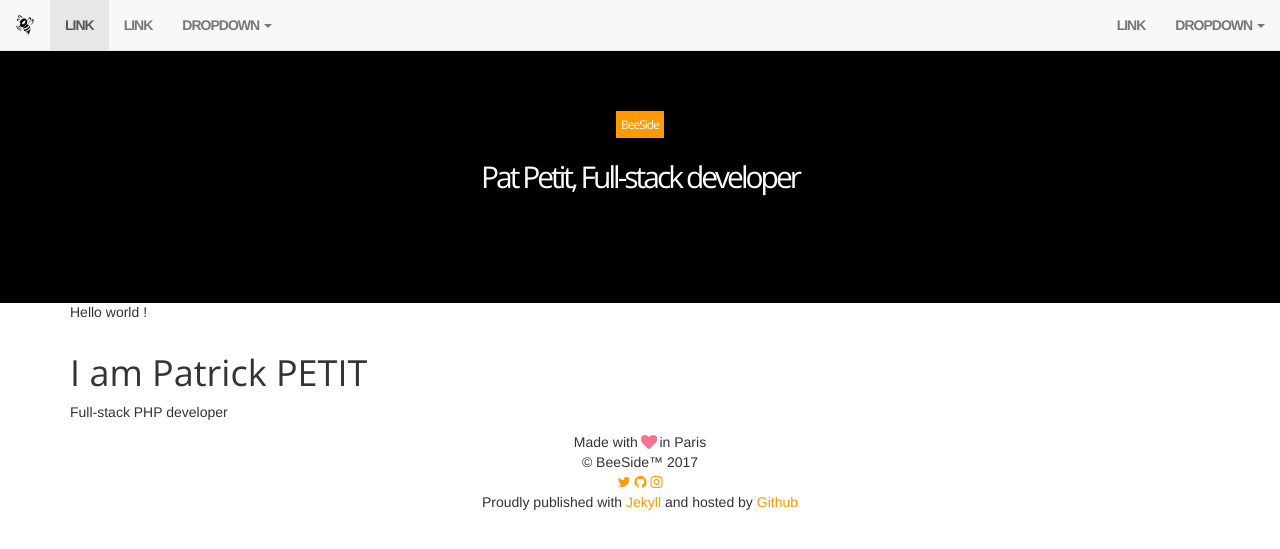
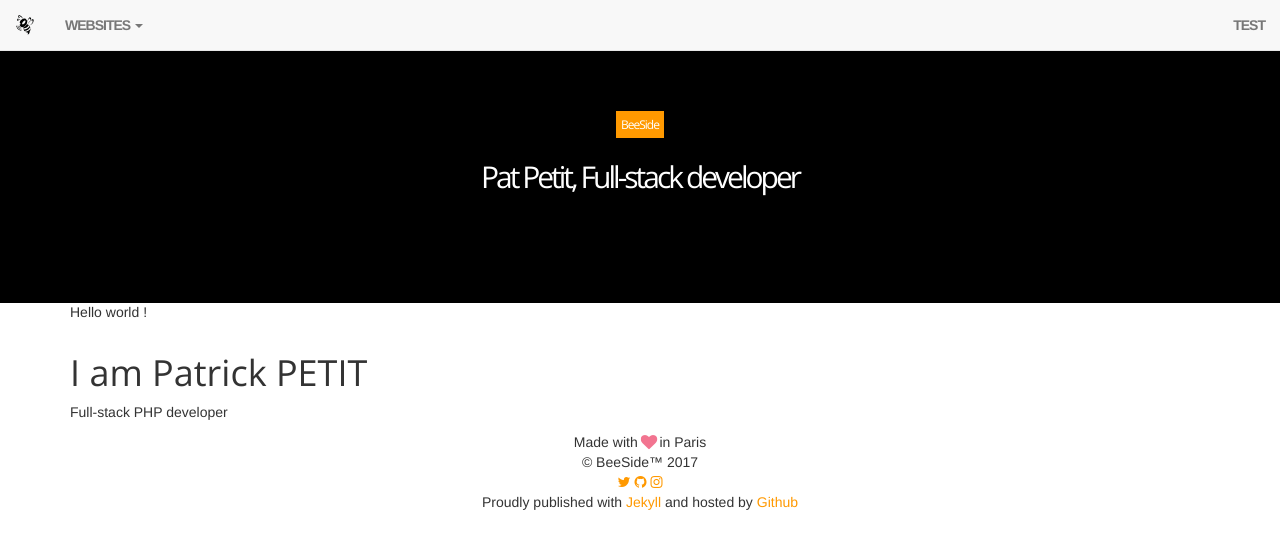
Before and after one commit to beeside/beeside, a Jekyll site: the page built from index.html, in a window 1280 px wide. Shown: the top 549 px of the page. Built offline with Jekyll 4.4.1, drawn with Linux system fonts in a browser that asks for light colours; nearby versions of some CDN libraries; Markdown is read by kramdown in place of the engine named in the settings.

Commit message:
fix js script issue

```diff
--- a/_includes/head.html
+++ b/_includes/head.html
@@ -1,3 +1,4 @@
+
     <meta charset="utf-8">
     <title>{% if page.title %}{{ page.title | upcase }} &vert; {% endif %}{{ site.title | upcase }}</title>
     <meta name="description" content="{% if page.description %}{{ page.description }}{% else %}{{ site.description }}{% endif %}">
--- a/_includes/nav.html
+++ b/_includes/nav.html
@@ -16,35 +16,25 @@
         <!-- Collect the nav links, forms, and other content for toggling -->
         <div class="collapse navbar-collapse" id="navbar-collapsed">
             <ul class="nav navbar-nav">
-                <li class="active"><a href="#">Link <span class="sr-only">(current)</span></a></li>
-                <li><a href="#">Link</a></li>
+                {% if item.active %}<li class="active"><a href="#">Link <span class="sr-only">(current)</span></a></li>{% endif %}
                 <li class="dropdown">
-                    <a href="#" class="dropdown-toggle" data-toggle="dropdown" role="button" aria-haspopup="true" aria-expanded="false">Dropdown <span class="caret"></span></a>
+                    <a href="#" class="dropdown-toggle" data-toggle="dropdown" role="button" aria-haspopup="true" aria-expanded="false">Websites <span class="caret"></span></a>
                     <ul class="dropdown-menu">
-                        <li><a href="#">Action</a></li>
-                        <li><a href="#">Another action</a></li>
-                        <li><a href="#">Something else here</a></li>
+                        <li><a href="http://beehuge.com">BeeHuge</a></li>
+                        <li><a href="http://patpetit.com">Photography</a></li>
+                        {% if site.social.github %}
                         <li role="separator" class="divider"></li>
-                        <li><a href="#">Separated link</a></li>
-                        <li role="separator" class="divider"></li>
-                        <li><a href="#">One more separated link</a></li>
+                        <li><a href="https://github.com/{{ site.social.github }}">Github</a></li>
+                        {% endif %}
                     </ul>
                 </li>
             </ul>
 
+
             <ul class="nav navbar-nav navbar-right">
-                <li><a href="#">Link</a></li>
-                <li class="dropdown">
-                    <a href="#" class="dropdown-toggle" data-toggle="dropdown" role="button" aria-haspopup="true" aria-expanded="false">Dropdown <span class="caret"></span></a>
-                    <ul class="dropdown-menu">
-                        <li><a href="#">Action</a></li>
-                        <li><a href="#">Another action</a></li>
-                        <li><a href="#">Something else here</a></li>
-                        <li role="separator" class="divider"></li>
-                        <li><a href="#">Separated link</a></li>
-                    </ul>
-                </li>
+                <li><a href="/test">TEST</a></li>
             </ul>
+
         </div><!-- /.navbar-collapse -->
     </div><!-- /.container-fluid -->
 </nav>
--- a/_includes/scripts.html
+++ b/_includes/scripts.html
@@ -1,6 +1,5 @@
 <script type="text/javascript" src="//ajax.googleapis.com/ajax/libs/jquery/1.11.0/jquery.min.js"></script>
-<script src="//maxcdn.bootstrapcdn.com/bootstrap/4.0.0-alpha.6/js/bootstrap.min.js" integrity="sha384-vBWWzlZJ8ea9aCX4pEW3rVHjgjt7zpkNpZk+02D9phzyeVkE+jo0ieGizqPLForn" crossorigin="anonymous"></script>
-
+<script src="//maxcdn.bootstrapcdn.com/bootstrap/3.3.7/js/bootstrap.min.js" integrity="sha384-Tc5IQib027qvyjSMfHjOMaLkfuWVxZxUPnCJA7l2mCWNIpG9mGCD8wGNIcPD7Txa" crossorigin="anonymous"></script>
 {% if site.google_analytics %}
 <script>
     (function(i,s,o,g,r,a,m){i['GoogleAnalyticsObject']=r;i[r]=i[r]||function(){
--- a/_layouts/home.html
+++ b/_layouts/home.html
@@ -1,4 +1,11 @@
 <!DOCTYPE html>
+<!--
+  ___         ___ _    _
+ | _ )___ ___/ __(_)__| |___
+ | _ / -_/ -_\__ | / _` / -_)
+ |___\___\___|___|_\__,_\___|
+
+-->
 <html>
 <head>
     {% include head.html %}
@@ -7,19 +14,17 @@
 
 {% include nav.html %}
 
-<header class="header">
+<header class="header with-background">
     <div>
         <h6><span>{{ site.title }}</span></h6>
         <h2>{{ site.description }}</h2>
     </div>
 </header>
 
-
-
 <main role="main">
     {{ content }}
+</main>
 
-</main>
 {% include footer.html %}
 
 {% include scripts.html %}
```
Lines whose indentation alone changed are shown as unchanged.
